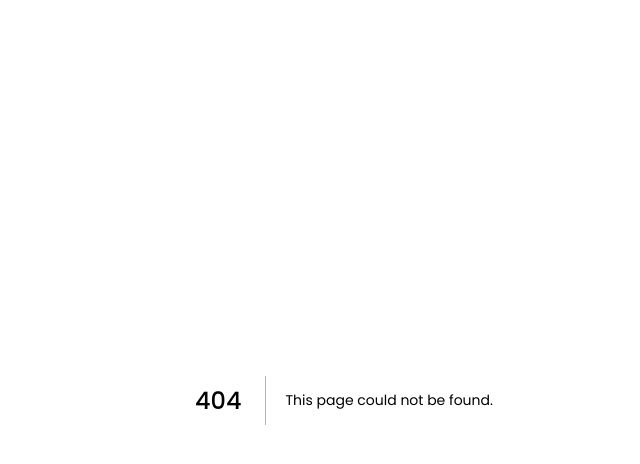
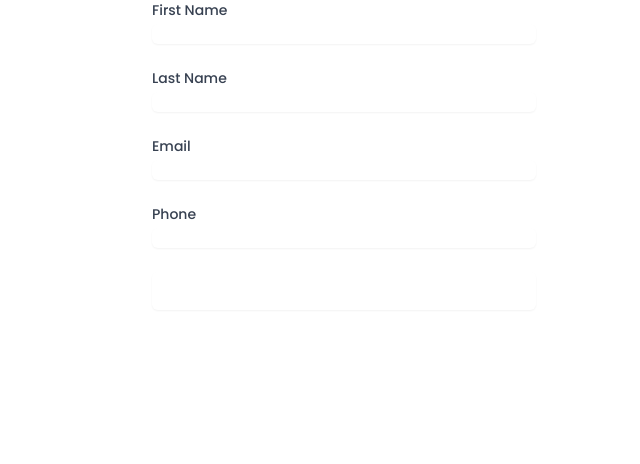
Before and after one commit to pr3b/penateam-old, a Next.js app: page /customer in a window 1280 px wide. Before the commit this address had no page. Shown: the top 464 px of the page, without its empty margins (296-936 px from the left). Built offline with nearby package versions, Linux system fonts and the light colour scheme.

Commit message:
create simple customer form

```diff
--- /dev/null
+++ b/pages/customer.js
@@ -0,0 +1,138 @@
+import React, { useEffect, useState } from "react";
+import { useRouter } from "next/router";
+import {MonthlySubscribtionObject} from "../utils/midtrans";
+
+const CustomerDetailForm = () => {
+  const router = useRouter();
+  const { idItem, amount, quantity, name } = router.query;
+  const [firstName, setFirstName] = useState("");
+  const [lastName, setLastName] = useState("");
+  const [email, setEmail] = useState("");
+  const [phone, setPhone] = useState("");
+
+  const itemDetail = {
+    id: idItem,
+    price: amount,
+    quantity: quantity,
+    name: name,
+  }
+
+  const handleSubmit = (e) => {
+    e.preventDefault();
+    // Handle form submission logic here
+    console.log(firstName, lastName, email, phone);
+  };
+
+  const handleProductClickMidtrans = async (subsObject, itemDetail) => {
+    try {
+      const today = new Date();
+      const yyyy = today.getFullYear();
+      let mm = today.getMonth() + 1;
+      let dd = today.getDate();
+      let hours = today.getHours();
+      let minutes = today.getMinutes();
+      let seconds = today.getSeconds();
+
+      const order_id = `ORDER_${yyyy}-${mm}-${dd}_${hours}${minutes}${seconds}`;
+      const callback_success_url = `${window.location.origin}/`;
+
+      console.log(callback_success_url, "origint url")
+
+      const response = await fetch('/api/midtrans/get-snap-token', {
+        method: 'POST',
+        headers: {
+          'Content-Type': 'application/json',
+        },
+        body: JSON.stringify({
+          order_id,
+          amount: itemDetail.price,
+          redirect_url: callback_success_url,
+          subscription: subsObject,
+          customer_details: {
+            first_name: firstName,
+            last_name: lastName,
+            email: email,
+            phone: phone,
+          },
+
+        }),
+      });
+      const json = await response.json();
+      window.location.href = json.redirect_url;
+
+      console.log('set response', json)
+    } catch (error) {
+      console.error("Error fetching snap token:", error);
+    }
+  }
+
+  return (
+    <div className="max-w-sm mx-auto">
+      {/* First Name */}
+      <div className="mb-6">
+        <label htmlFor="firstName" className="block text-sm font-medium text-gray-700">
+          First Name
+        </label>
+        <input
+          type="text"
+          id="firstName"
+          className="mt-1 block w-full border-gray-300 rounded-md shadow-sm focus:ring-primary-500 focus:border-primary-500 sm:text-sm"
+          value={firstName}
+          onChange={(e) => setFirstName(e.target.value)}
+        />
+      </div>
+
+      {/* Last Name */}
+      <div className="mb-6">
+        <label htmlFor="lastName" className="block text-sm font-medium text-gray-700">
+          Last Name
+        </label>
+        <input
+          type="text"
+          id="lastName"
+          className="mt-1 block w-full border-gray-300 rounded-md shadow-sm focus:ring-primary-500 focus:border-primary-500 sm:text-sm"
+          value={lastName}
+          onChange={(e) => setLastName(e.target.value)}
+        />
+      </div>
+
+      {/* Email */}
+      <div className="mb-6">
+        <label htmlFor="email" className="block text-sm font-medium text-gray-700">
+          Email
+        </label>
+        <input
+          type="email"
+          id="email"
+          className="mt-1 block w-full border-gray-300 rounded-md shadow-sm focus:ring-primary-500 focus:border-primary-500 sm:text-sm"
+          value={email}
+          onChange={(e) => setEmail(e.target.value)}
+        />
+      </div>
+
+      {/* Phone */}
+      <div className="mb-6">
+        <label htmlFor="phone" className="block text-sm font-medium text-gray-700">
+          Phone
+        </label>
+        <input
+          type="text"
+          id="phone"
+          className="mt-1 block w-full border-gray-300 rounded-md shadow-sm focus:ring-primary-500 focus:border-primary-500 sm:text-sm"
+          value={phone}
+          onChange={(e) => setPhone(e.target.value)}
+        />
+      </div>
+
+      {/* Submit button */}
+      <button
+        className="w-full py-2 px-4 border border-transparent rounded-md shadow-sm text-sm font-medium text-white bg-primary hover:bg-primary-700 focus:outline-none focus:ring-2 focus:ring-offset-2 focus:ring-primary-500"
+        onClick={() => handleProductClickMidtrans(MonthlySubscribtionObject, itemDetail)}
+      >
+        Clicked
+      </button>
+    </div>
+  );
+};
+
+export default CustomerDetailForm;
```
